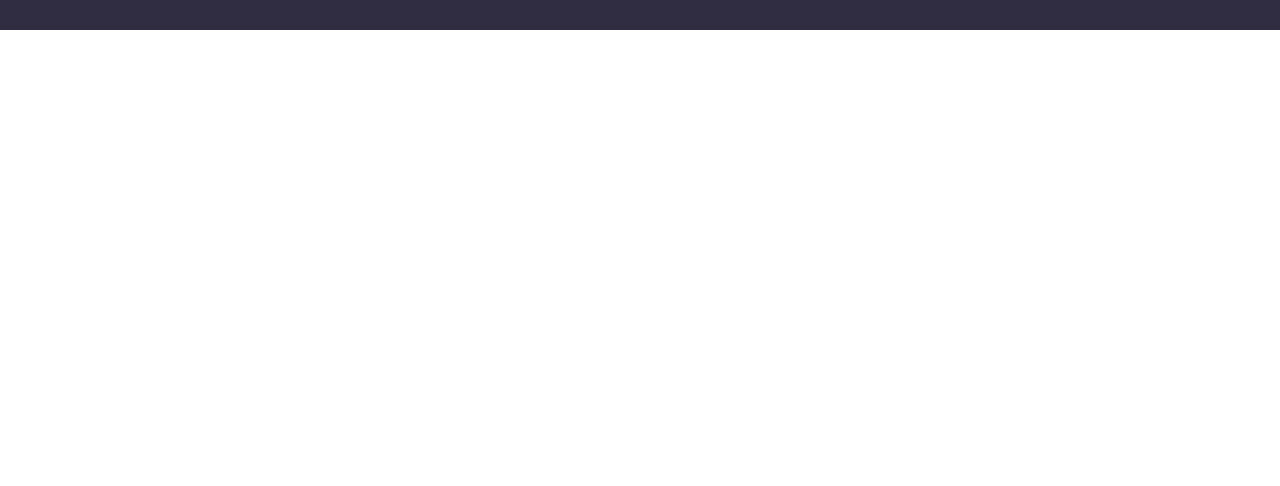
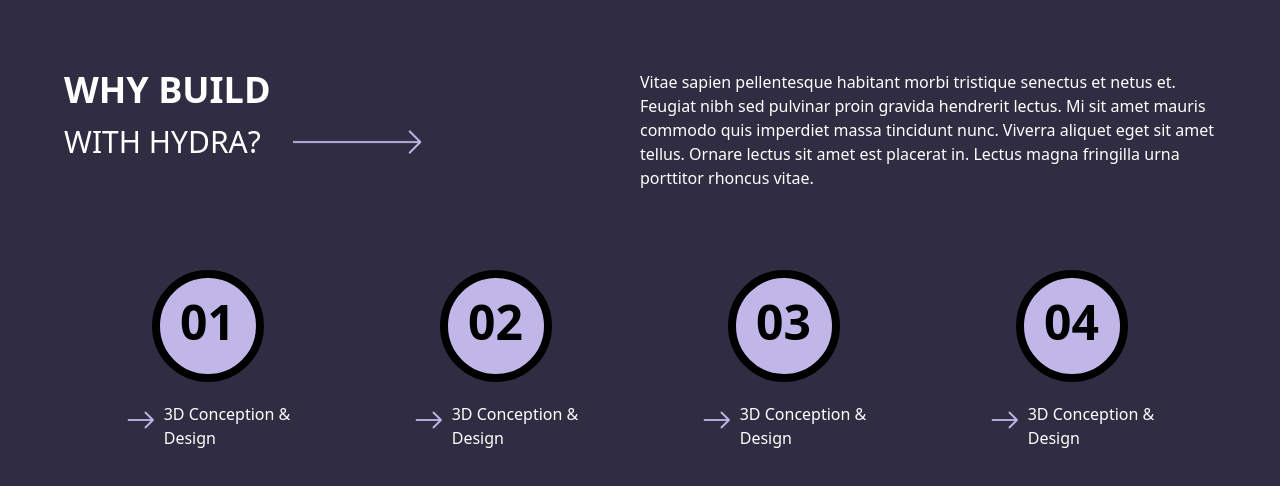
Before and after one commit to asilbekcodes/Hydra, a website: page src/index.html in a window 1280 px wide. Shown: the part 3097-3583 px from the top of the page. Before the commit the page ends 3127 px from the top, so only its background shows below. Drawn offline with nearby package versions, Linux system fonts and the light colour scheme.

Commit message:
section add

```diff
--- a/src/index.html
+++ b/src/index.html
@@ -171,6 +171,58 @@
                 <img src="../assets/logo/Hydra-Tech4 1.png" alt="">
             </div>
         </section>
+        <section class="text-white">
+            <div class="flex justify-between mt-20">
+                <div>
+                    <p class="text-4xl font-bold">WHY BUILD</p>
+                    <div class="flex items-center gap-8">
+                        <p class="text-3xl">WITH HYDRA?</p>
+                        <img class=" h-16" src="../assets/img/Component 1.png" alt="">
+                    </div>
+                </div>
+                <div class="w-3/6">
+                    <p>Vitae sapien pellentesque habitant morbi tristique senectus et netus et. Feugiat nibh sed pulvinar proin gravida hendrerit lectus. Mi sit amet mauris commodo quis imperdiet massa tincidunt nunc. Viverra aliquet eget sit amet tellus. Ornare lectus sit amet est placerat in. Lectus magna fringilla urna porttitor rhoncus vitae.</p>
+                </div>
+            </div>
+            <div class="flex justify-around mt-20">
+                <div>
+                    <div class="bg-[#C0B7E8] w-28 h-28 text-black rounded-full border-8 border-black border-solid m-auto">
+                        <p class="text-5xl font-bold mt-5 ml-5">01</p>
+                    </div>
+                    <div class="flex gap-2 mt-5">
+                        <i class="bi bi-arrow-right text-3xl text-[#C0B7E8]"></i>
+                        <p>3D Conception & <br> Design</p>
+                    </div>
+                </div>
+                <div>
+                    <div class="bg-[#C0B7E8] w-28 h-28 text-black rounded-full border-8 border-black border-solid m-auto">
+                        <p class="text-5xl font-bold mt-5 ml-5">02</p>
+                    </div>
+                    <div class="flex gap-2 mt-5">
+                        <i class="bi bi-arrow-right text-3xl text-[#C0B7E8]"></i>
+                        <p>3D Conception & <br> Design</p>
+                    </div>
+                </div>
+                <div>
+                    <div class="bg-[#C0B7E8] w-28 h-28 text-black rounded-full border-8 border-black border-solid m-auto">
+                        <p class="text-5xl font-bold mt-5 ml-5">03</p>
+                    </div>
+                    <div class="flex gap-2 mt-5">
+                        <i class="bi bi-arrow-right text-3xl text-[#C0B7E8]"></i>
+                        <p>3D Conception & <br> Design</p>
+                    </div>
+                </div>
+                <div>
+                    <div class="bg-[#C0B7E8] w-28 h-28 text-black rounded-full border-8 border-black border-solid m-auto">
+                        <p class="text-5xl font-bold mt-5 ml-5">04</p>
+                    </div>
+                    <div class="flex gap-2 mt-5">
+                        <i class="bi bi-arrow-right text-3xl text-[#C0B7E8]"></i>
+                        <p>3D Conception & <br> Design</p>
+                    </div>
+                </div>
+            </div>
+        </section>
     </div>
 </body>
 </html>
```
Also changed, not shown: src/output.css.
